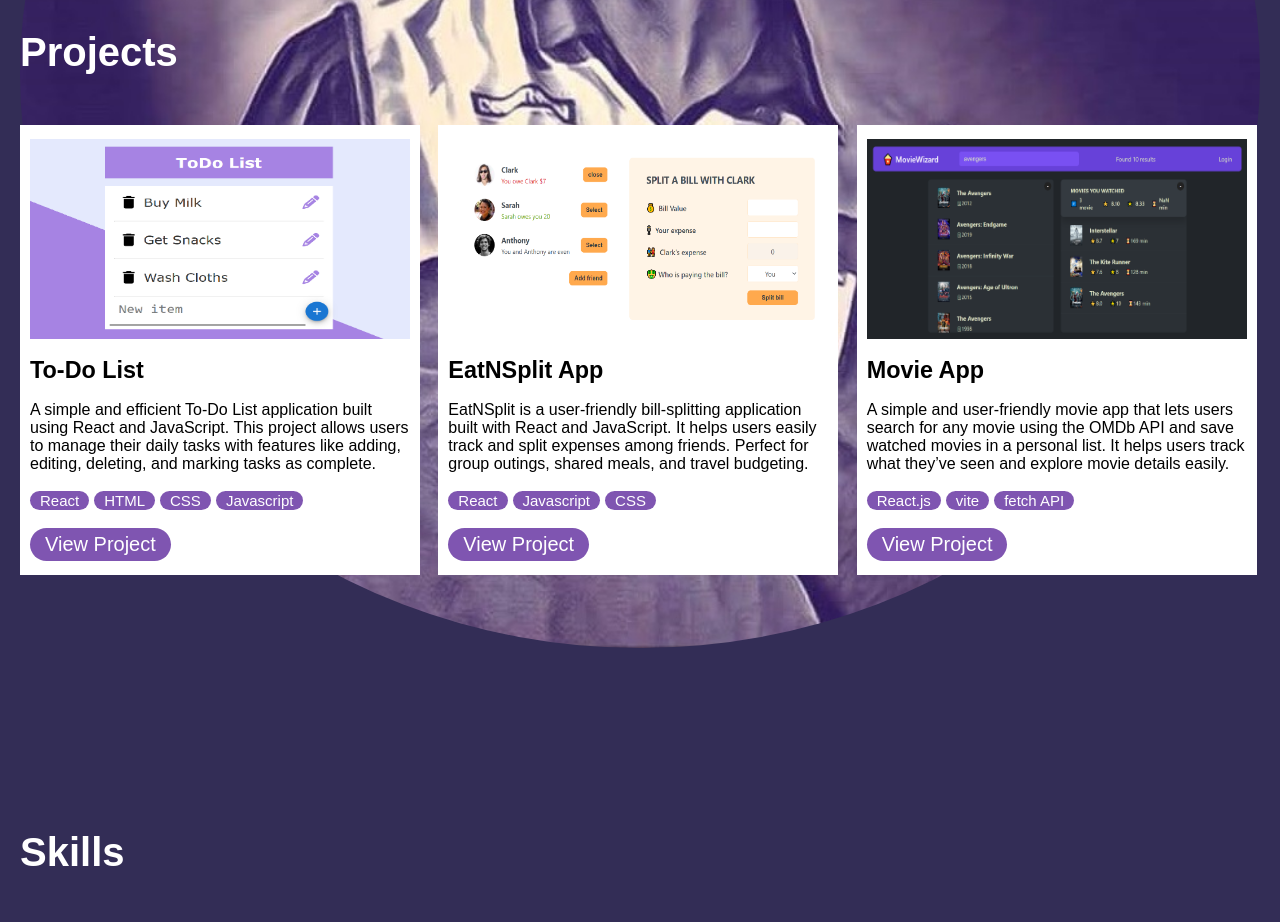
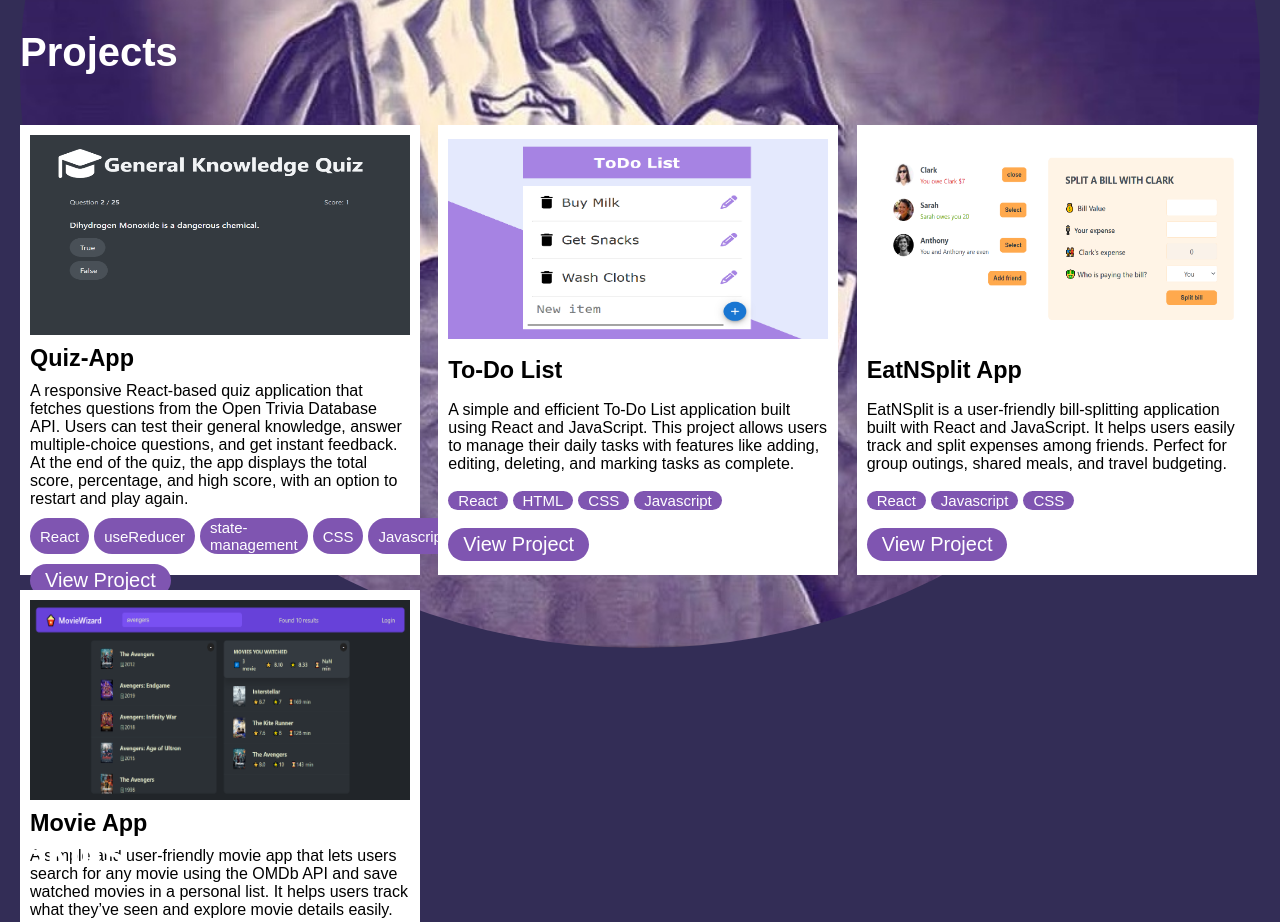
Before and after one commit to CartCane/portfolio, a React (Vite) app: page / in a window 1280 px wide. Shown: the part 840-1762 px from the top of the page. Built offline with nearby package versions, Linux system fonts and the light colour scheme.

Commit message:
added a new project called quiz

```diff
--- a/src/data.js
+++ b/src/data.js
@@ -1,6 +1,14 @@
 const data = {
 nav : ["About", "Project", "Skills", "Contacts", "Blog"],
  projects: [
+    {
+        image: "./quiz.png",
+        title: "Quiz-App",
+        description: "A responsive React-based quiz application that fetches questions from the Open Trivia Database API. Users can test their general knowledge, answer multiple-choice questions, and get instant feedback. At the end of the quiz, the app displays the total score, percentage, and high score, with an option to restart and play again.",
+        features: ["Dynamic questions fetched via API", "Multiple-choice answers with instant correctness check", "Score tracking and percentage calculation", "Restart quiz option"],
+        tech_stack: ["React", "useReducer", "state-management", "CSS", "Javascript"],
+        link: "https://CartCane.github.io/quiz-app"
+    },
     {
         image: "./to-do.png",
         title: "To-Do List",
```
Also changed, not shown: public/quiz.png (added).
